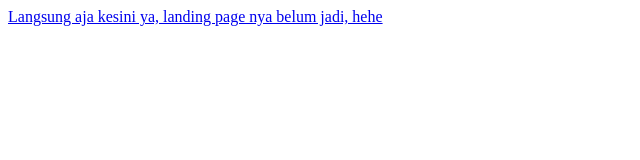
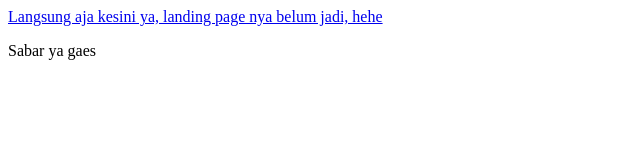
Before and after one commit to fillah21/wedding-inv-exp, a plain HTML site: page index.html in a window 1280 px wide. Shown: the full height of the page, 0-640 px from the left. Drawn offline with Linux system fonts and the light colour scheme.

```diff
--- a/index.html
+++ b/index.html
@@ -9,5 +9,6 @@
     <a href="template-1/index.html"
       >Langsung aja kesini ya, landing page nya belum jadi, hehe</a
     >
+    <p>Sabar ya gaes</p>
   </body>
 </html>
```
